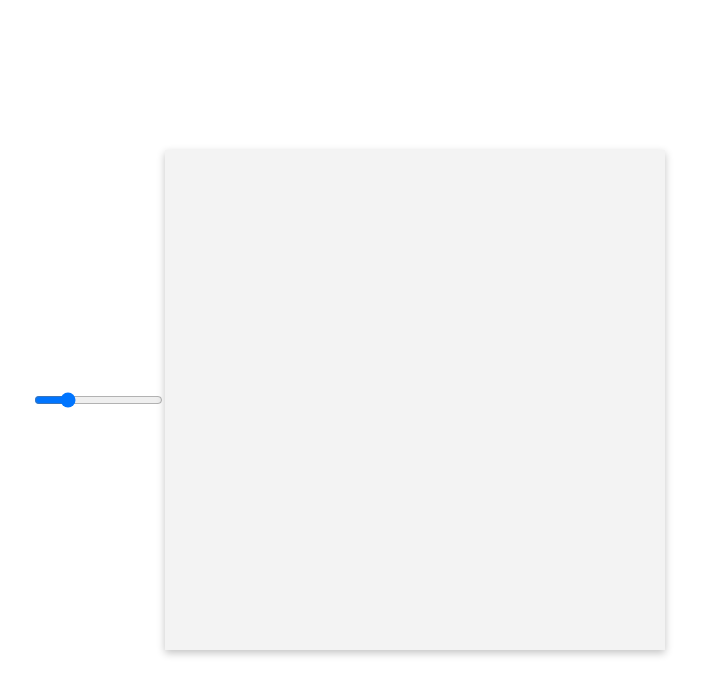
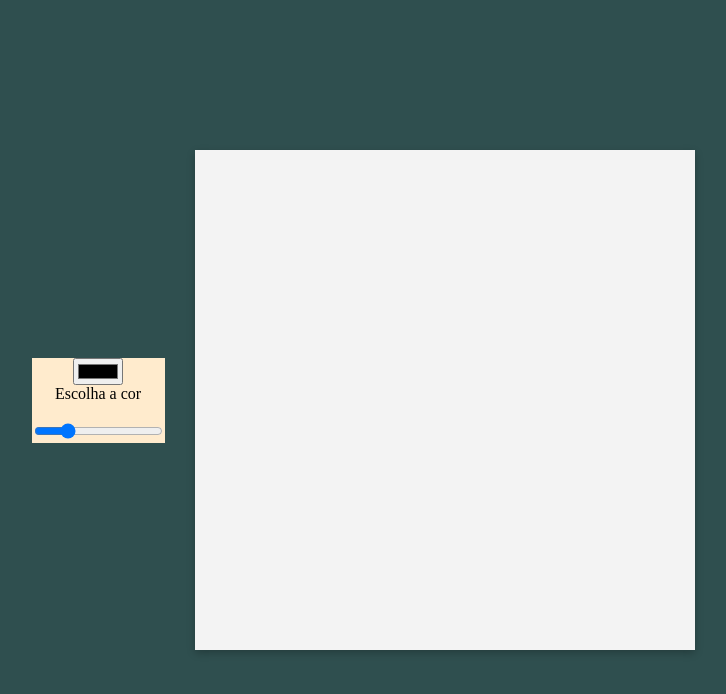
Before and after one commit to Moruan06/Sketch, a plain HTML site: page index.html in a window 1280 px wide. Shown: the whole page, without its empty margins (292-1018 px from the left). Drawn offline with Linux system fonts and the light colour scheme.

Commit message:
Estilização básica da página e adição do color picker

```diff
--- a/index.html
+++ b/index.html
@@ -7,7 +7,12 @@
     <link rel="stylesheet" href="style.css" />
   </head>
   <body>
-    <input type="range" id="gridSizeSlider" min="1" max="64" value="16">
+      <div id="control">
+        <input type="color" id="pencilColor"><br>
+        <label for="pencilColor" id="pencilColorLabel">Escolha a cor</label><br>
+        <label for="gridSizeSlider" id="gridSliderLabel"></label><br>
+        <input type="range" id="gridSizeSlider" min="1" max="64" value="16">
+    </div>
     <div id="container"></div>
     <script src="script.js"></script>
   </body>
--- a/style.css
+++ b/style.css
@@ -1,10 +1,12 @@
 body {
   margin: 0;
+  box-sizing: border-box;
   display: flex;
   align-items: center;
   justify-content: center;
   height: 100vh;
   width: 100vw;
+  background-color: darkslategray;
 }
 
 #container {
@@ -18,5 +20,11 @@ body {
 
 .pixel {
     box-sizing: border-box;
-    border: 1px solid black;
+    border: 1px solid black; /*tirar depois*/
 }
+
+#control{
+    background-color: blanchedalmond;
+    text-align: center;
+    margin: 30px;
+}
```
